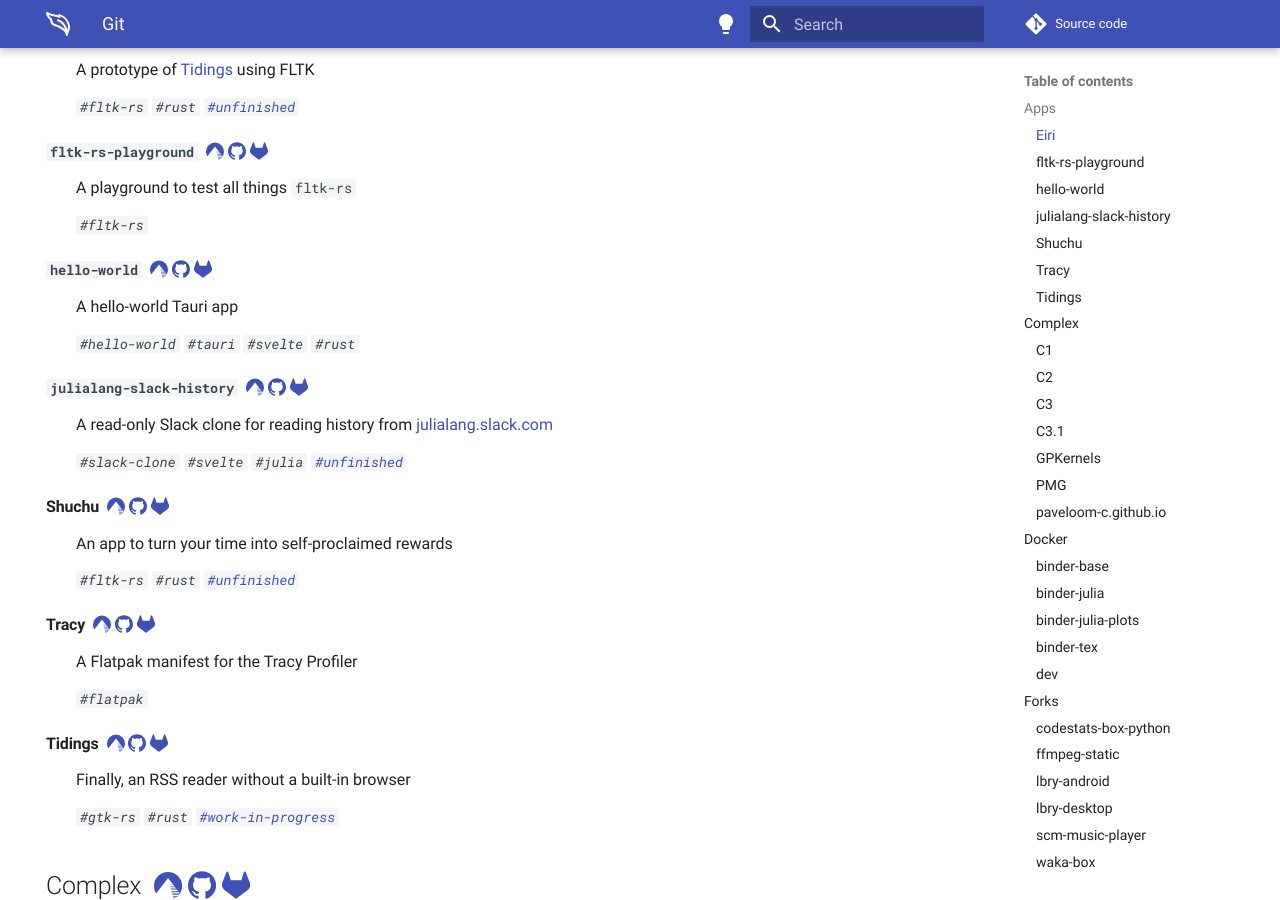
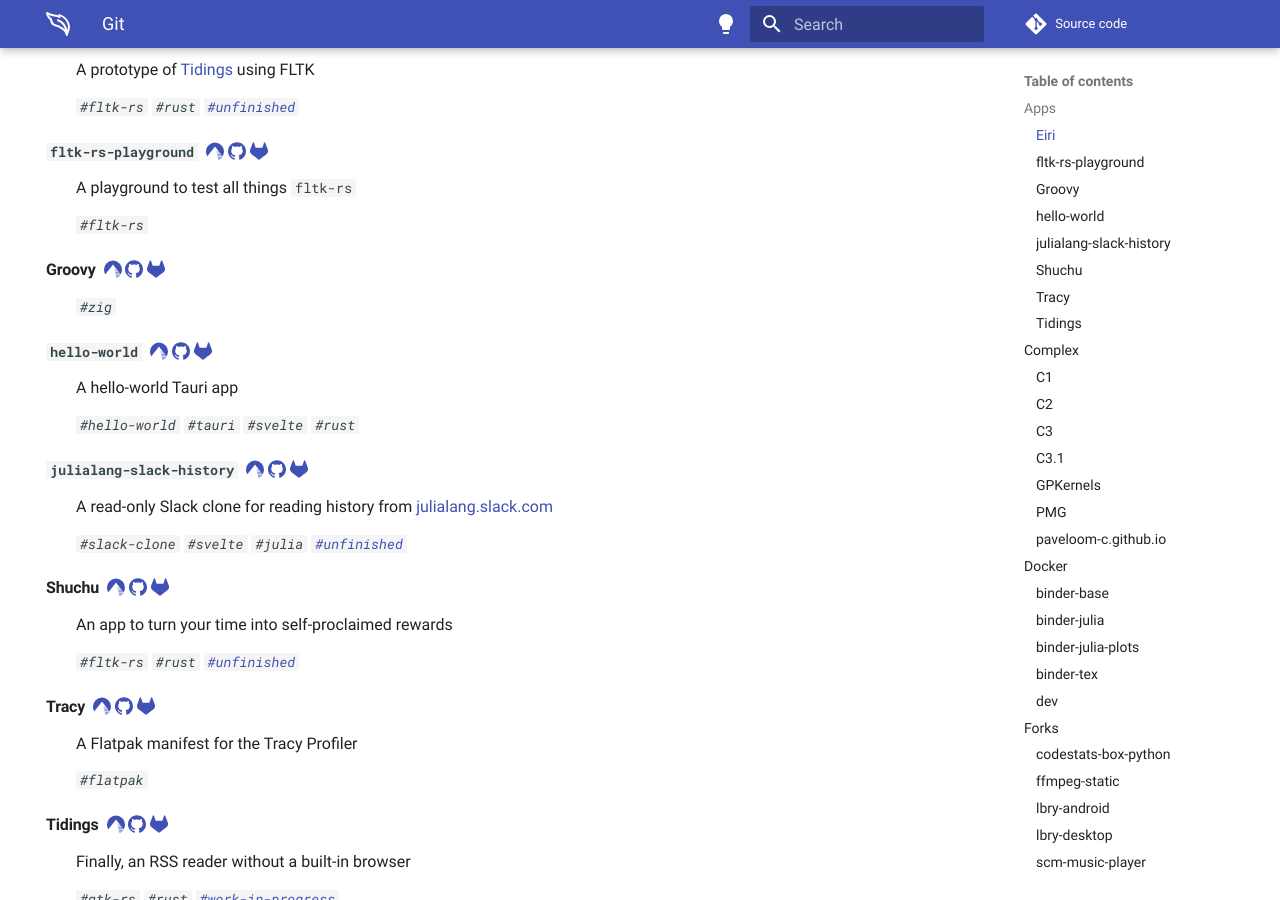
Before and after one commit to paveloom/paveloom.dev, an MkDocs documentation site: the page built from content/git.md, in a window 1280 px wide and 900 px high, scrolled down 361 px. Built offline with MkDocs 1.6.1 and Material for MkDocs 9.7.7, drawn with Linux system fonts in a browser that asks for light colours; comment, search, counter and statistics services are not loaded.

Commit message:
Git: add `paveloom-a/Groovy`.

```diff
--- a/content/git.md
+++ b/content/git.md
@@ -23,6 +23,10 @@
 :   A playground to test all things `fltk-rs`
 
     *`#fltk-rs`*
+
+#### Groovy [:simple-codeberg:](https://codeberg.org/paveloom-a/Groovy) [:simple-github:](https://github.com/paveloom-a/Groovy) [:simple-gitlab:](https://gitlab.com/paveloom-g/apps/Groovy)
+
+:   *`#zig`*
 
 #### `hello-world` [:simple-codeberg:](https://codeberg.org/paveloom-a/hello-world) [:simple-github:](https://github.com/paveloom-a/hello-world) [:simple-gitlab:](https://gitlab.com/paveloom-g/apps/hello-world)
 
```
